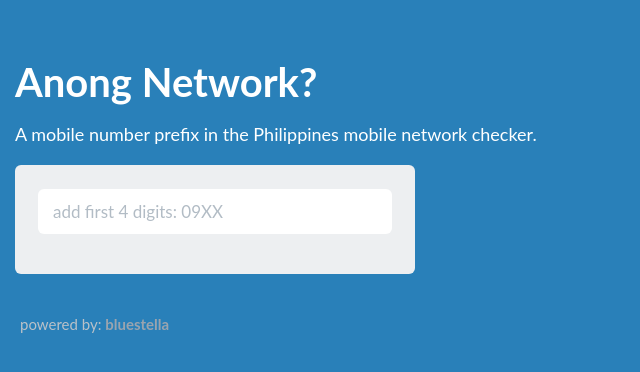
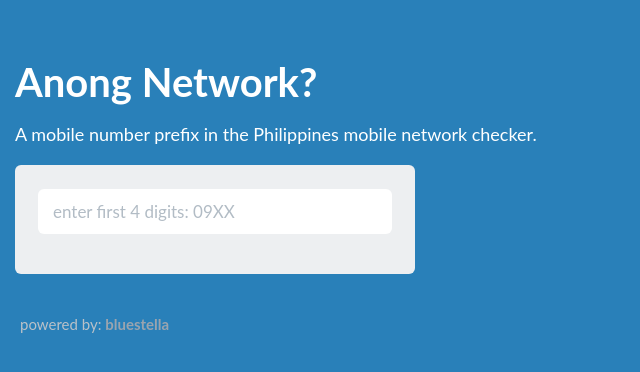
Before and after one commit to bluestella/secret-octo-archer, a website: page index.html in a window 1280 px wide. Shown: the full height of the page, 0-640 px from the left. Drawn offline with Linux system fonts and the light colour scheme; a web font is replaced by a local one.

Commit message:
enter instead of add

```diff
--- a/index.html
+++ b/index.html
@@ -23,7 +23,7 @@
 			<div  class=" form-search col-xs-12 col-sm-6 col-md-5 col-lg-1" ng-controller="SearchController as search">
 
 				<div class="form-group">
-					<input type="number" class="form-control input-lg" ng-model="search.main" placeholder="add first 4 digits: 09XX">
+					<input type="number" class="form-control input-lg" ng-model="search.main" placeholder="enter first 4 digits: 09XX">
 
 					<h4 class="it-is" ng-repeat="pref in search.mains  | filter: search.main" ng-hide="!search.main"><span class="result-col" ng-show="search.main">{{pref.network}}</span> yan!</h4>
 
```
